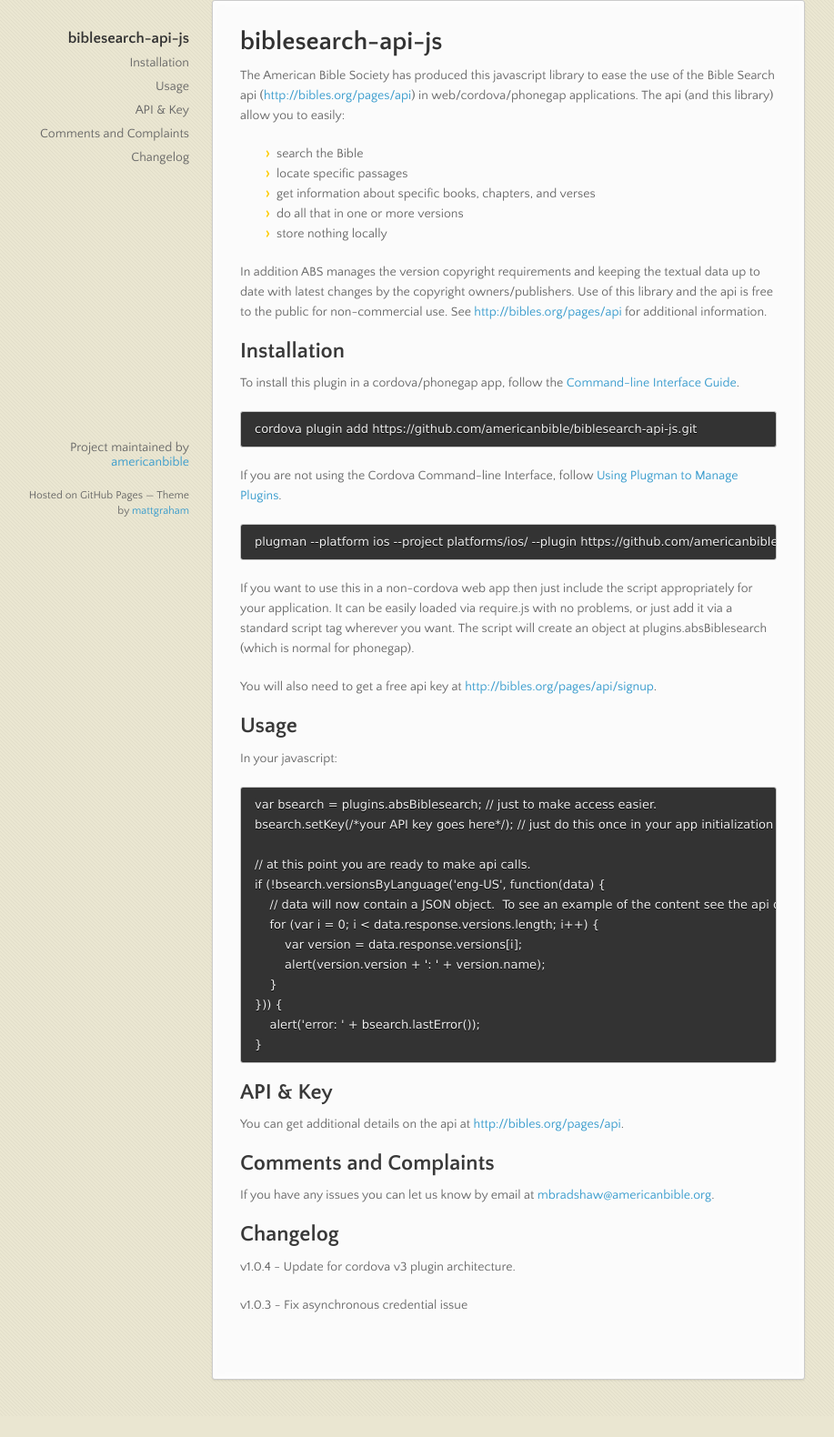
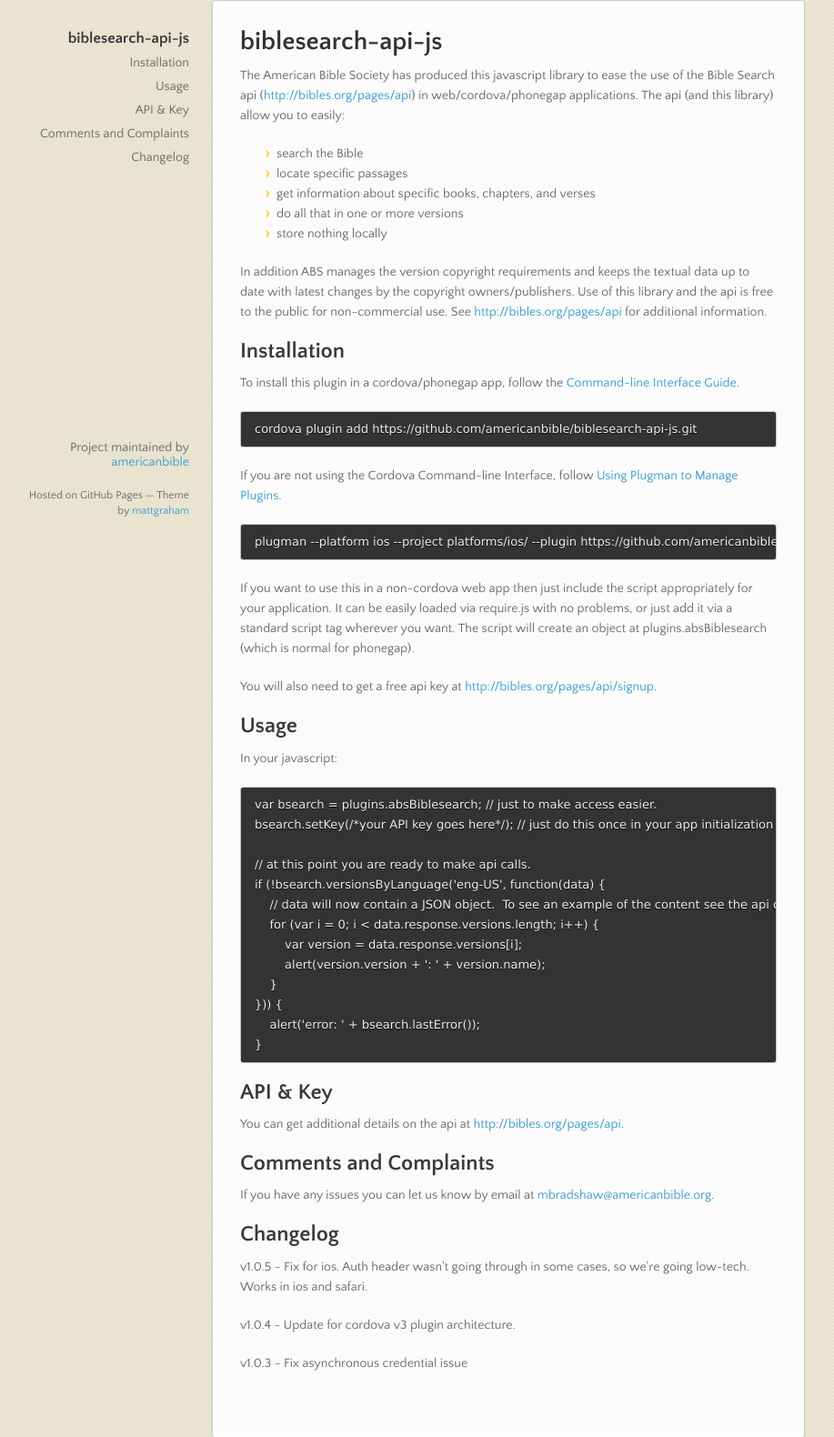
Before and after one commit to americanbible/biblesearch-api-js, a plain HTML site: page index.html in a window 1280 px wide. Shown: the part 190-1770 px from the top of the page at 91% size, without its empty margins (82-999 px from the left). Before the commit the page ends 1747 px from the top, so only its background shows below. Drawn offline with nearby package versions, Linux system fonts and the light colour scheme.

```diff
--- a/index.html
+++ b/index.html
@@ -50,7 +50,7 @@
 <li>get information about specific books, chapters, and verses</li>
 <li>do all that in one or more versions</li>
 <li>store nothing locally</li>
-</ul><p>In addition ABS manages the version copyright requirements and keeping the textual data up to date with latest changes by the copyright owners/publishers.  Use of this library and the api is free to the public for non-commercial use.  See <a href="http://bibles.org/pages/api">http://bibles.org/pages/api</a> for additional information.</p>
+</ul><p>In addition ABS manages the version copyright requirements and keeps the textual data up to date with latest changes by the copyright owners/publishers.  Use of this library and the api is free to the public for non-commercial use.  See <a href="http://bibles.org/pages/api">http://bibles.org/pages/api</a> for additional information.</p>
 
 <h2>
 <a name="installation" class="anchor" href="#installation"><span class="octicon octicon-link"></span></a>Installation</h2>
@@ -102,6 +102,8 @@
 <h2>
 <a name="changelog" class="anchor" href="#changelog"><span class="octicon octicon-link"></span></a>Changelog</h2>
 
+<p>v1.0.5 - Fix for ios.  Auth header wasn't going through in some cases, so we're going low-tech.  Works in ios and safari.</p>
+
 <p>v1.0.4 - Update for cordova v3 plugin architecture.</p>
 
 <p>v1.0.3 - Fix asynchronous credential issue</p>
```
Also changed, not shown: params.json (+1 -1 lines).
